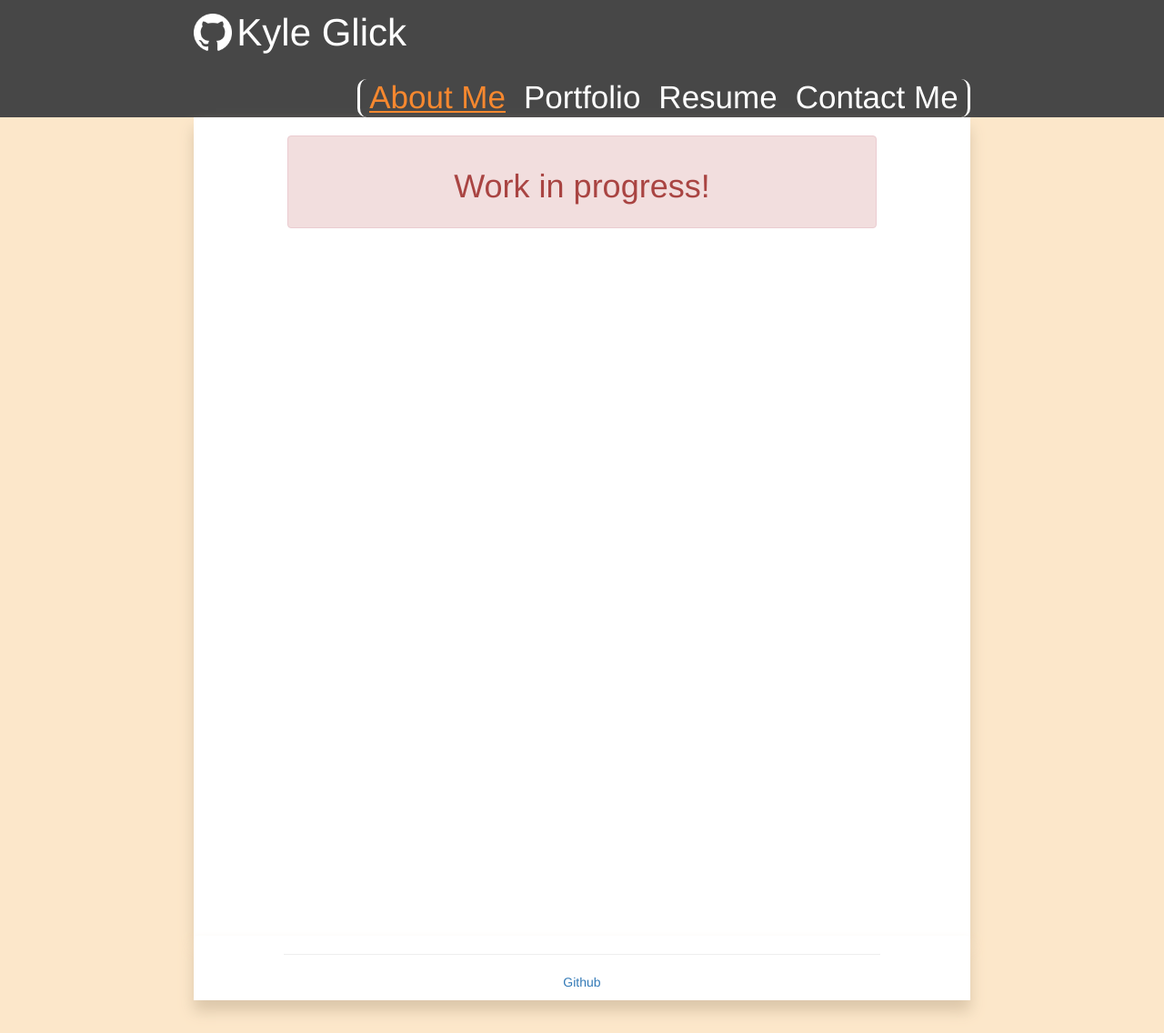
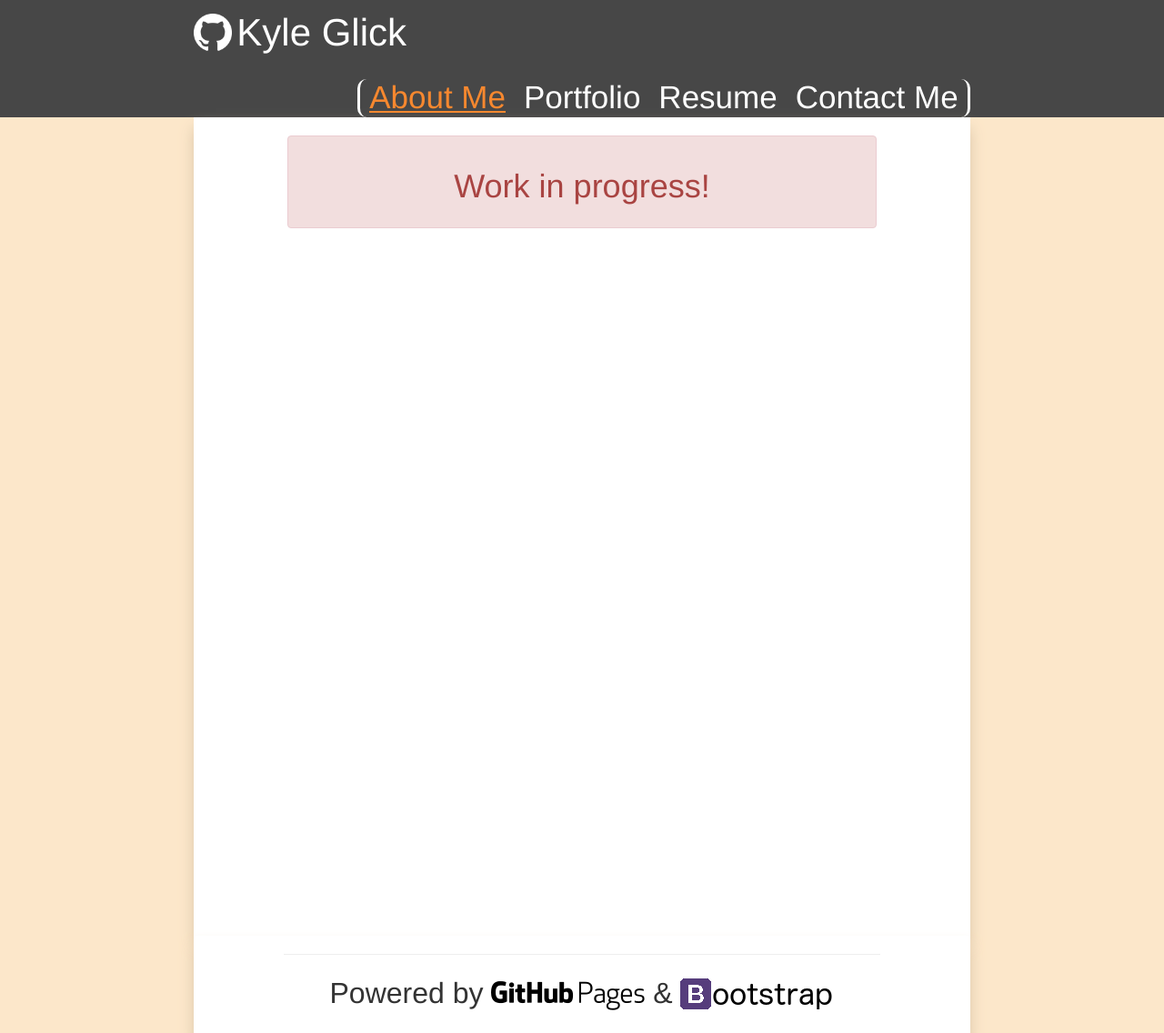
Before and after one commit to kayla-glick/kayla-glick.github.io, a Jekyll site: the page built from index.html, in a window 1280 px wide. Shown: the whole page at 91% size. Built offline with Jekyll 4.4.1, drawn with Linux system fonts in a browser that asks for light colours; nearby versions of some CDN libraries.

Commit message:
add fancy footer

```diff
--- a/_layouts/default.html
+++ b/_layouts/default.html
@@ -12,11 +12,11 @@
       <div class="footer-container col-sm-8 col-sm-offset-2 text-center">
         <div class="col-sm-10 col-sm-offset-1">
           <hr>
-          <ul id="footer-links">
-            <li>
-              <a href="#">Github</a>
-            </li>
-          </ul>
+          <span>
+            Powered by
+            <img src="/assets/images/GitHub-Pages.png" alt="GitHub Pages" class="github-pages-logo">
+            &
+            <img src="/assets/images/Bootstrap.png" alt="B" class="bootstrap-logo">
         </div>
       </div>
     </footer>
--- a/assets/css/layout.css
+++ b/assets/css/layout.css
@@ -89,10 +89,20 @@ footer > div {
   background: white;
 }
 /* Footer */
+footer {
+  font-size: 32px;
+}
 
-#footer-links {
-  padding: 0px;
-  list-style: none;
+footer > div {
+  padding-bottom: 20px;
+}
+
+footer .github-pages-logo {
+  margin-top: 2px;
+}
+
+footer .bootstrap-logo {
+  margin-bottom: 4px;
 }
 
 /* Other */
```
Also changed, not shown: assets/images/Bootstrap.png (added), assets/images/GitHub-Pages.png (added).
